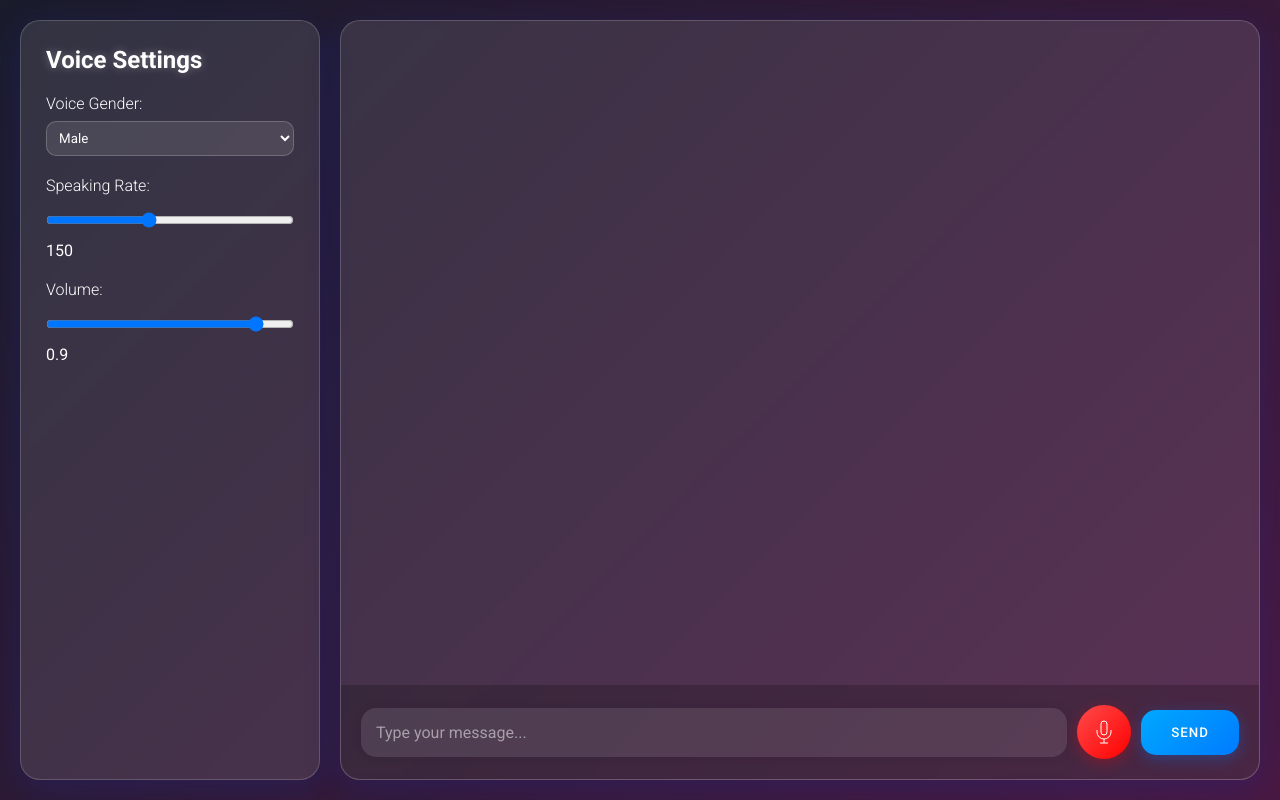
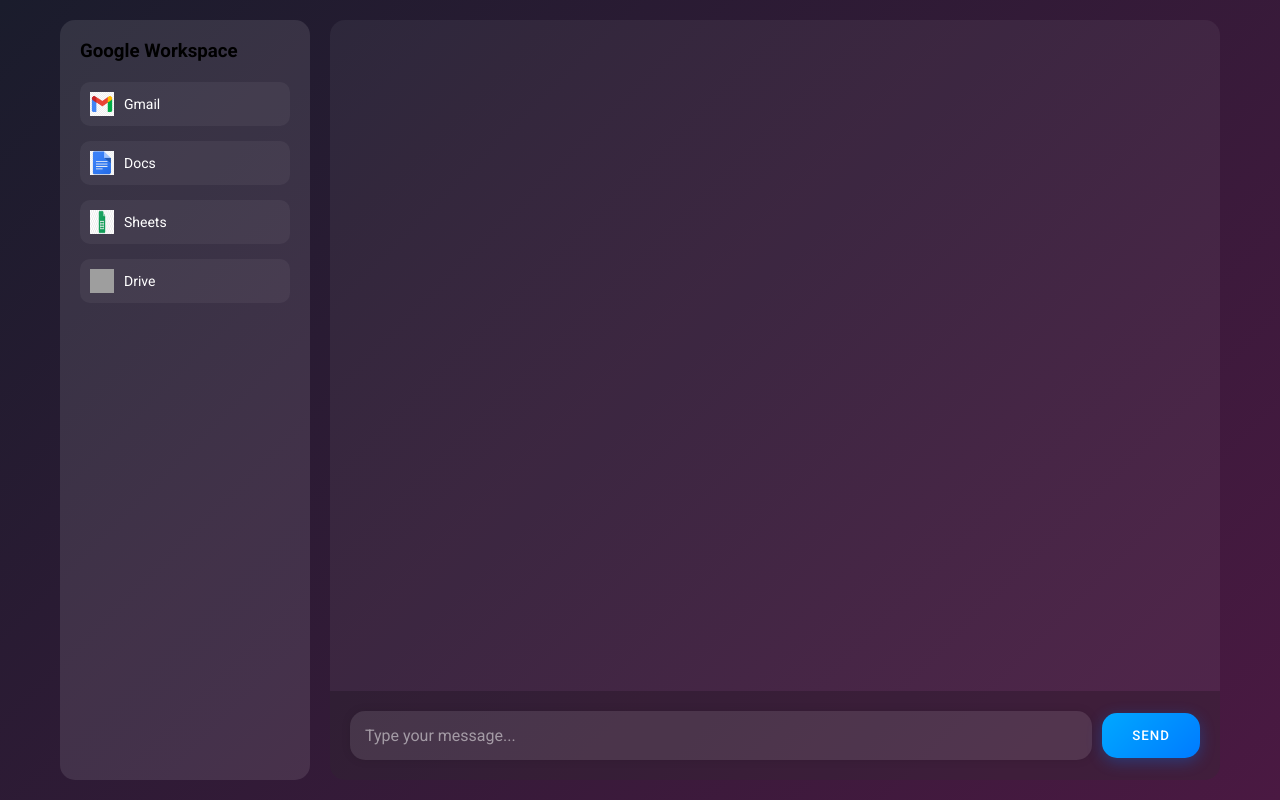
Before and after one commit to ismaelaboud/smail-assistant, a Flask app: page / in a window 1280 px wide. Run offline with Flask 3, Linux system fonts and the light colour scheme; grey boxes are pictures that could not be loaded.

Commit message:
workspace icons on sidebar

```diff
--- a/app.py
+++ b/app.py
@@ -3,6 +3,8 @@
 import os
 from dotenv import load_dotenv
 import requests
+from google_auth import get_google_auth
+from googleapiclient.discovery import build
 
 # Load environment variables
 load_dotenv()
@@ -61,15 +63,27 @@
             'audio': ''
         }), 500
 
-@app.route('/update-voice', methods=['POST'])
-def update_voice():
-    config = request.json
-    chatbot.set_voice_properties(
-        gender=config.get('gender', 'male'),
-        rate=int(config.get('rate', 150)),
-        volume=float(config.get('volume', 0.9))
-    )
-    return jsonify({'status': 'success'})
+@app.route('/open-workspace', methods=['POST'])
+def open_workspace():
+    workspace = request.json.get('workspace')
+
+    try:
+        creds = get_google_auth()
+
+        urls = {
+            'gmail': 'https://mail.google.com',
+            'docs': 'https://docs.google.com',
+            'sheets': 'https://sheets.google.com',
+            'drive': 'https://drive.google.com'
+        }
+
+        if workspace in urls:
+            return jsonify({'url': urls[workspace]})
+
+        return jsonify({'error': 'Invalid workspace type'}), 400
+
+    except Exception as e:
+        return jsonify({'error': str(e)}), 500
 
 if __name__ == '__main__':
     app.run(debug=True)
--- a/static/css/style.css
+++ b/static/css/style.css
@@ -12,10 +12,10 @@
 
 .container {
     display: flex;
+    max-width: 1200px;
+    margin: 0 auto;
+    padding: 20px;
     height: 100vh;
-    padding: 20px;
-    gap: 20px;
-    backdrop-filter: blur(10px);
 }
 
 .settings-panel {
@@ -61,11 +61,8 @@
     flex: 1;
     display: flex;
     flex-direction: column;
-    background: rgba(255, 255, 255, 0.1);
-    border-radius: 20px;
-    box-shadow: 0 8px 32px 0 rgba(31, 38, 135, 0.37);
-    backdrop-filter: blur(4px);
-    border: 1px solid rgba(255, 255, 255, 0.18);
+    background: rgba(255, 255, 255, 0.05);
+    border-radius: 15px;
     overflow: hidden;
 }
 
@@ -256,3 +253,44 @@
 #update-name-btn:hover {
     background: #0056b3;
 }
+
+.sidebar {
+    width: 250px;
+    background: rgba(255, 255, 255, 0.1);
+    padding: 20px;
+    border-radius: 15px;
+    margin-right: 20px;
+}
+
+.workspace-icons {
+    display: flex;
+    flex-direction: column;
+    gap: 15px;
+    margin-top: 20px;
+}
+
+.workspace-icon {
+    display: flex;
+    align-items: center;
+    padding: 10px;
+    border-radius: 10px;
+    cursor: pointer;
+    transition: all 0.3s ease;
+    background: rgba(255, 255, 255, 0.05);
+}
+
+.workspace-icon:hover {
+    background: rgba(255, 255, 255, 0.1);
+    transform: translateX(5px);
+}
+
+.workspace-icon img {
+    width: 24px;
+    height: 24px;
+    margin-right: 10px;
+}
+
+.workspace-icon span {
+    color: white;
+    font-size: 14px;
+}
--- a/static/js/main.js
+++ b/static/js/main.js
@@ -161,4 +161,22 @@
 
     // Add this event listener
     updateNameBtn.addEventListener('click', updateBotName);
+
+    // Add this function to handle workspace clicks
+    function openWorkspace(type) {
+        fetch('/open-workspace', {
+            method: 'POST',
+            headers: {
+                'Content-Type': 'application/json',
+            },
+            body: JSON.stringify({ workspace: type })
+        })
+        .then(response => response.json())
+        .then(data => {
+            if (data.url) {
+                window.open(data.url, '_blank');
+            }
+        })
+        .catch(error => console.error('Error:', error));
+    }
 });
--- a/templates/index.html
+++ b/templates/index.html
@@ -6,27 +6,29 @@
     <title>AI Chatbot</title>
     <link rel="stylesheet" href="{{ url_for('static', filename='css/style.css') }}">
     <link href="https://fonts.googleapis.com/css2?family=Roboto:wght@300;400;500;700&display=swap" rel="stylesheet">
+    <link href="https://fonts.googleapis.com/icon?family=Material+Icons" rel="stylesheet">
 </head>
 <body>
     <div class="container">
-        <div class="settings-panel">
-            <h3>Voice Settings</h3>
-            <div class="setting-item">
-                <label for="gender">Voice Gender:</label>
-                <select id="gender" class="glow">
-                    <option value="male">Male</option>
-                    <option value="female">Female</option>
-                </select>
-            </div>
-            <div class="setting-item">
-                <label for="rate">Speaking Rate:</label>
-                <input type="range" id="rate" min="50" max="300" value="150" class="glow">
-                <span id="rate-value">150</span>
-            </div>
-            <div class="setting-item">
-                <label for="volume">Volume:</label>
-                <input type="range" id="volume" min="0" max="1" step="0.1" value="0.9" class="glow">
-                <span id="volume-value">0.9</span>
+        <div class="sidebar">
+            <h3>Google Workspace</h3>
+            <div class="workspace-icons">
+                <div class="workspace-icon" onclick="openWorkspace('gmail')">
+                    <img src="{{ url_for('static', filename='images/gmail.png') }}" alt="Gmail">
+                    <span>Gmail</span>
+                </div>
+                <div class="workspace-icon" onclick="openWorkspace('docs')">
+                    <img src="{{ url_for('static', filename='images/docs.png') }}" alt="Docs">
+                    <span>Docs</span>
+                </div>
+                <div class="workspace-icon" onclick="openWorkspace('sheets')">
+                    <img src="{{ url_for('static', filename='images/sheets.png') }}" alt="Sheets">
+                    <span>Sheets</span>
+                </div>
+                <div class="workspace-icon" onclick="openWorkspace('drive')">
+                    <img src="{{ url_for('static', filename='images/drive.png') }}" alt="Drive">
+                    <span>Drive</span>
+                </div>
             </div>
         </div>
 
@@ -34,14 +36,6 @@
             <div class="chat-messages" id="chat-messages"></div>
             <div class="chat-input-container">
                 <input type="text" id="user-input" placeholder="Type your message..." class="glow">
-                <button id="mic-button" class="mic-button glow">
-                    <svg xmlns="http://www.w3.org/2000/svg" width="24" height="24" viewBox="0 0 24 24" fill="none" stroke="currentColor">
-                        <path d="M12 1a3 3 0 0 0-3 3v8a3 3 0 0 0 6 0V4a3 3 0 0 0-3-3z"></path>
-                        <path d="M19 10v2a7 7 0 0 1-14 0v-2"></path>
-                        <line x1="12" y1="19" x2="12" y2="23"></line>
-                        <line x1="8" y1="23" x2="16" y2="23"></line>
-                    </svg>
-                </button>
                 <button id="send-button" class="glow">Send</button>
             </div>
         </div>
```
Also changed, not shown: static/images/docs.png (added), static/images/gmail.png (added), static/images/sheets.png (added).
